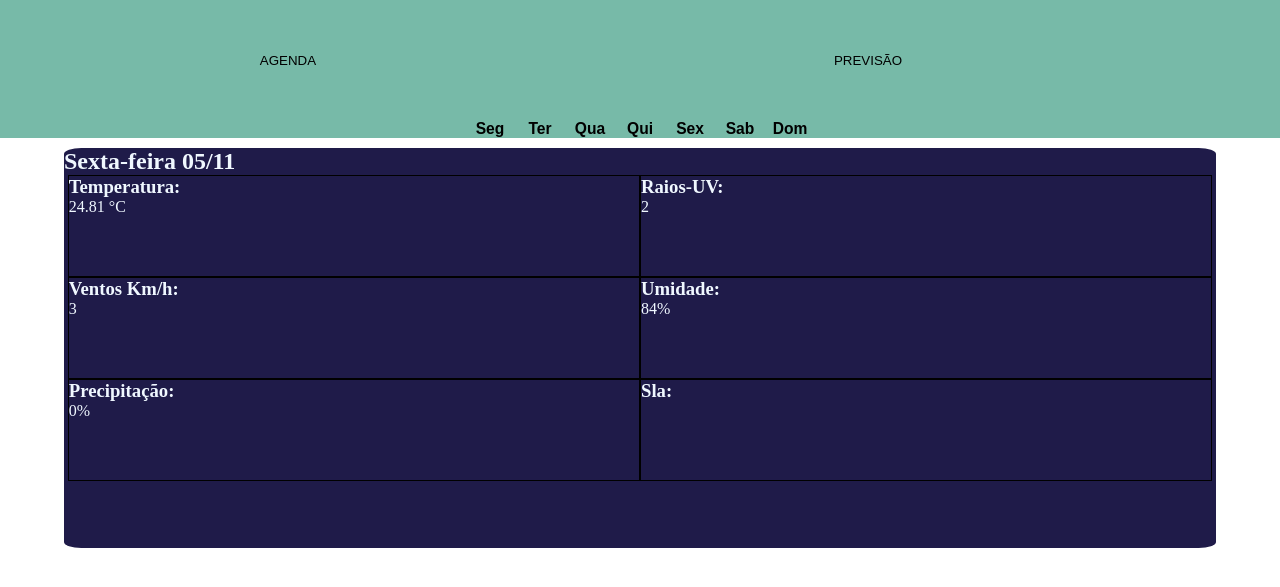
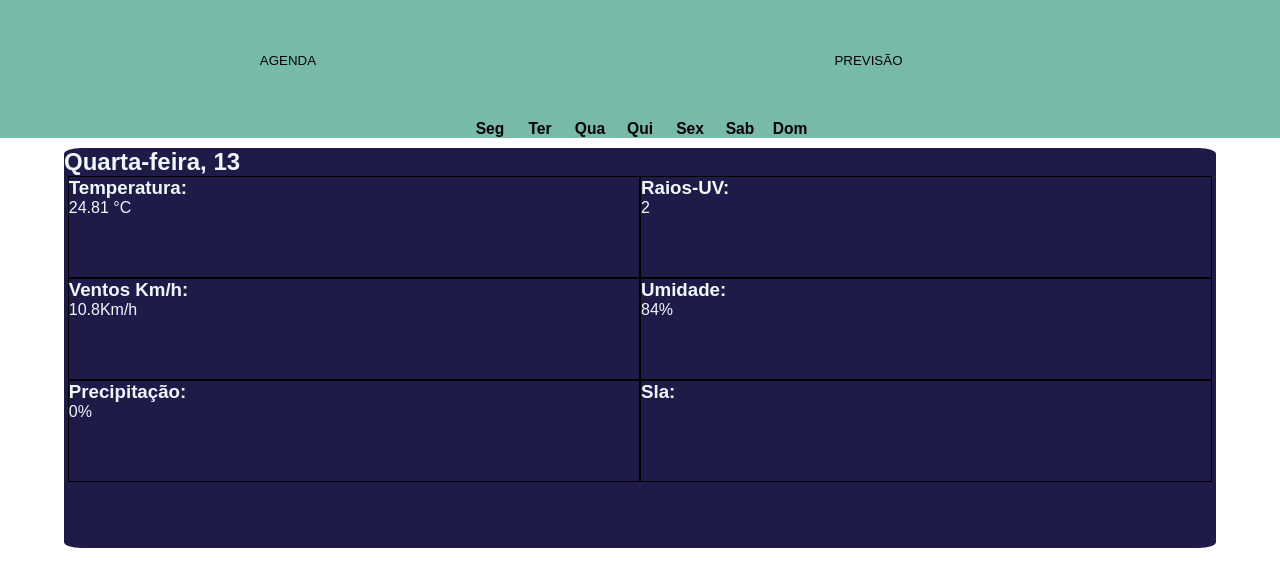
Before and after one commit to senacrs-emti/-2024-3MA-freecode-G02, a PHP site: page /previsao.html in a window 1280 px wide. Shown: the top 587 px of the page. Run offline with PHP 8.4, Linux system fonts and the light colour scheme.

Commit message:
js ate agr

```diff
--- a/app.js
+++ b/app.js
@@ -13,15 +13,34 @@ const dados = fetch('./data.json').then((response) => response.json())
       console.log('Raios UV: ', raiosUV);//nível de UV: 0-2(baixo); 3-5(moderado); 6-7(alto!!); 8-10(muito alto!!)
       console.log('Temperatura:', temperatura);//em C°
       console.log('Umidade: ', umidade);//em porcentagem
-      console.log('Ventos: ', ventos);//está em m/s deve ser convertido para k/m
+      console.log('Ventos: ', ventos *3.6);//está em m/s deve ser convertido para k/m
       console.log('Previsão tempo: ', prevChuva);//em porcentagem
 
       document.getElementById("Raios-UV").innerHTML = `${raiosUV}`;
       document.getElementById("temperatura").innerHTML = ` ${temperatura} °C`;
       document.getElementById("Umidade").innerHTML = `${umidade}%`;
-      document.getElementById("Velocidade-vento").innerHTML = `${ventos}`;
+      document.getElementById("Velocidade-vento").innerHTML = `${ventos*3.6}Km/h`;
       document.getElementById("Prev-Chuva").innerHTML =`${prevChuva}%`;
     });
+
+// Função para obter o dia da semana e o dia do mês
+function obterDiaDaSemanaEDiaDoMes(dia = 0, mes = 0) {
+  const diasDaSemana = [
+      "Domingo", "Segunda-feira", "Terça-feira",
+      "Quarta-feira", "Quinta-feira", "Sexta-feira", "Sábado"
+  ];
+
+  const dataAtual = new Date();
+  const diaDaSemana = dataAtual.getDay()+dia;  // Retorna um número de 0 a 6
+  const diaDoMes = dataAtual.getDate()+mes;    // Retorna o dia do mês (1 a 31)
+
+  return `${diasDaSemana[diaDaSemana]}, ${diaDoMes}`;
+}
+
+
+document.getElementById("Dia").innerHTML = `${obterDiaDaSemanaEDiaDoMes()}`;
+// Exibe o dia da semana atual
+
 
 
 
--- a/previsao.html
+++ b/previsao.html
@@ -23,7 +23,7 @@
     <div id="menu-prev">
         <div id="menu-painel">
             <img src="" alt="">
-            <h2 class="txt-branco">Sexta-feira 05/11</h2>
+            <h2 class="txt-branco" id="Dia">Sexta-feira 05/11</h2>
             <p id="painel-menu-prev" class="txt-branco" ></p>
         </div>
         <div id="menu-dados">
--- a/style.css
+++ b/style.css
@@ -1,6 +1,7 @@
 *{
     margin: 0;
     padding: 0;
+    font-family: Arial, Helvetica, sans-serif;
 }
 /*HEADER*/
 header{
```
